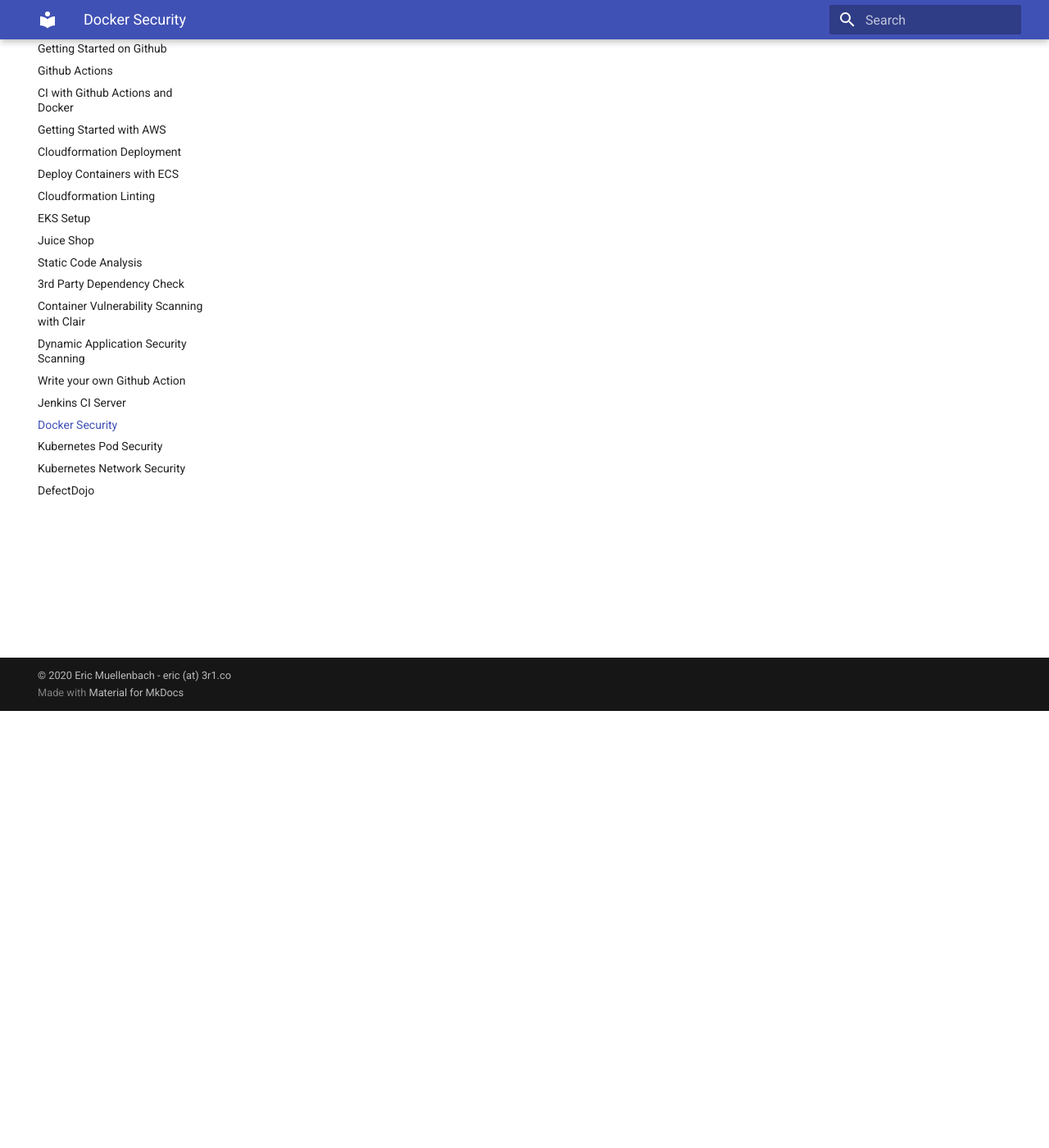
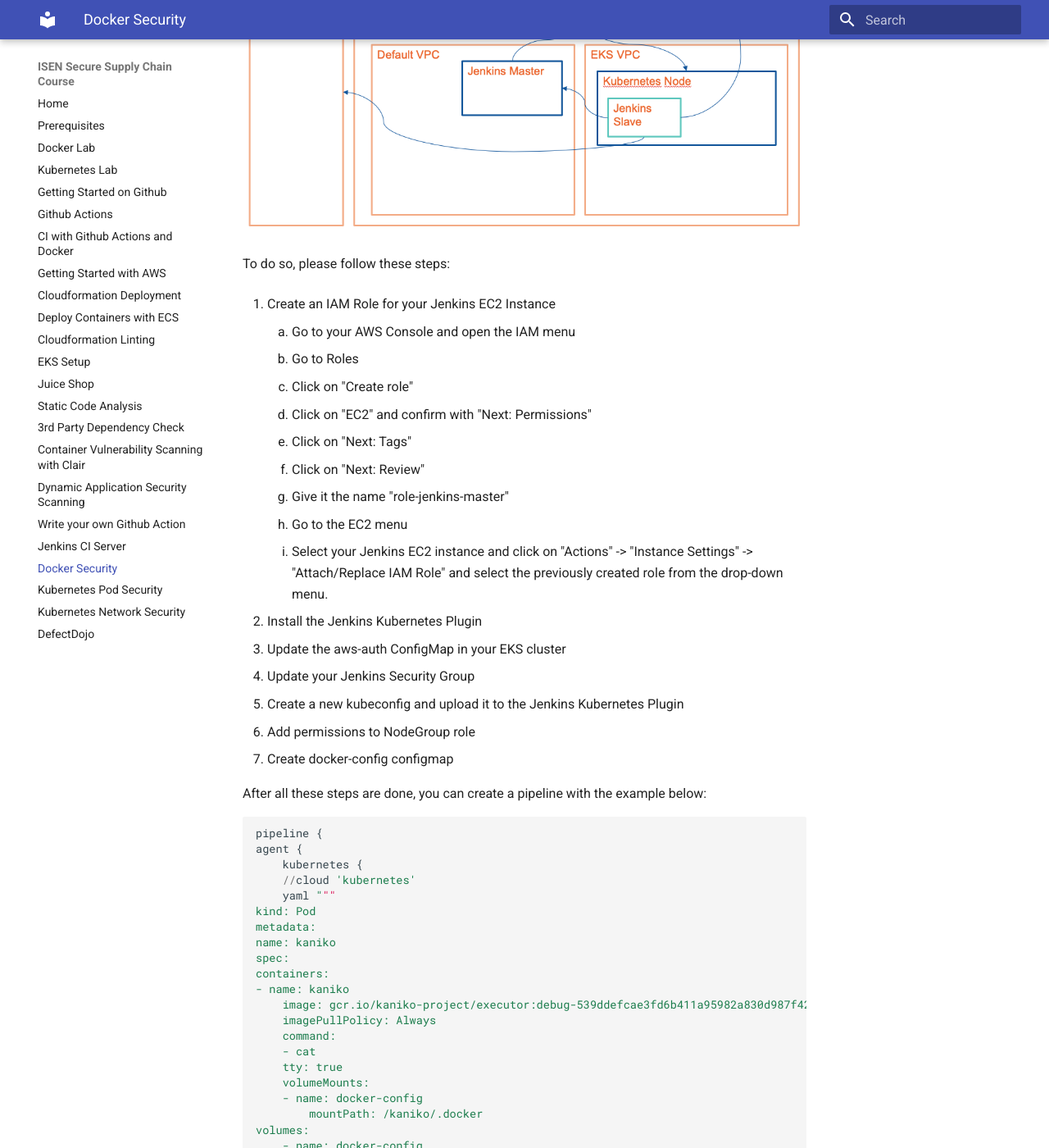
Before and after one commit to 3r1co/ssc, an MkDocs documentation site: the page built from docs/kaniko.md, in a window 1280 px wide and 1400 px high, scrolled down 533 px. Shown: the whole window at 82% size. Built offline with MkDocs 1.6.1 and Material for MkDocs 9.7.7, drawn with Linux system fonts in a browser that asks for light colours; some of the changed text lies outside the part shown.

Commit message:
Add Kaniko

```diff
--- a/docs/kaniko.md
+++ b/docs/kaniko.md
@@ -4,7 +4,73 @@
 
 In order to improve this risk and limit access to the Docker engine, there are several projects that allow building Docker images without a Docker engine. One of them is **kaniko**, which you will use to build and push a Docker image to ECR.
 
+We will use Jenkins and our previously created EKS cluster in order to build highly secure and scalable build system.
+
+As the setup will be rather complex, before we begin, please have a look at the following graphic that will visualize our final setup:
+
+![Kaniko Setup](./files/kubernetes/kaniko-setup.png)
+
 To do so, please follow these steps:
 
-1. Create your first
-1. https://github.com/jenkinsci/kubernetes-plugin/blob/master/examples/kaniko.groovy
+1. Create an IAM Role for your Jenkins EC2 Instance
+
+    1. Go to your AWS Console and open the IAM menu
+    1. Go to Roles
+    1. Click on "Create role"
+    1. Click on "EC2" and confirm with "Next: Permissions"
+    1. Click on "Next: Tags"
+    1. Click on "Next: Review"
+    1. Give it the name "role-jenkins-master"
+    1. Go to the EC2 menu
+    1. Select your Jenkins EC2 instance and click on "Actions" -> "Instance Settings" -> "Attach/Replace IAM Role" and select the previously created role from the drop-down menu.
+
+1. Install the Jenkins Kubernetes Plugin
+1. Update the aws-auth ConfigMap in your EKS cluster
+1. Update your Jenkins Security Group
+1. Create a new kubeconfig and upload it to the Jenkins Kubernetes Plugin
+1. Add permissions to NodeGroup role
+1. Create docker-config configmap
+
+After all these steps are done, you can create a pipeline with the example below:
+
+    pipeline {
+    agent {
+        kubernetes {
+        //cloud 'kubernetes'
+        yaml """
+    kind: Pod
+    metadata:
+    name: kaniko
+    spec:
+    containers:
+    - name: kaniko
+        image: gcr.io/kaniko-project/executor:debug-539ddefcae3fd6b411a95982a830d987f4214251
+        imagePullPolicy: Always
+        command:
+        - cat
+        tty: true
+        volumeMounts:
+        - name: docker-config
+            mountPath: /kaniko/.docker
+    volumes:
+        - name: docker-config
+        configMap:
+            name: docker-config
+    """
+        }
+    }
+    stages {
+        stage('Build with Kaniko') {
+        steps {
+            git 'https://github.com/prabhatsharma/sample-microservice'
+            container(name: 'kaniko') {
+                sh '''
+                /kaniko/executor --dockerfile `pwd`/Dockerfile --context `pwd` --destination=XXXXXXXXXXXX.dkr.ecr.us-east-1.amazonaws.com/sample-microservice:latest --destination=XXXXXXXXXXXX.dkr.ecr.us-east-1.amazonaws.com/sample-microservice:v$BUILD_NUMBER
+                '''
+            }
+        }
+        }
+    }
+    }
+
+Please replace mydockerregistry:5000 with XXXXXXXXXXXX.dkr.ecr.us-east-1.amazonaws.com , where XX... represents your AWS Account ID.
```
Also changed, not shown: docker-config.yaml (added, +11 -0 lines), docs/files/kubernetes/kaniko-setup.png (added).
